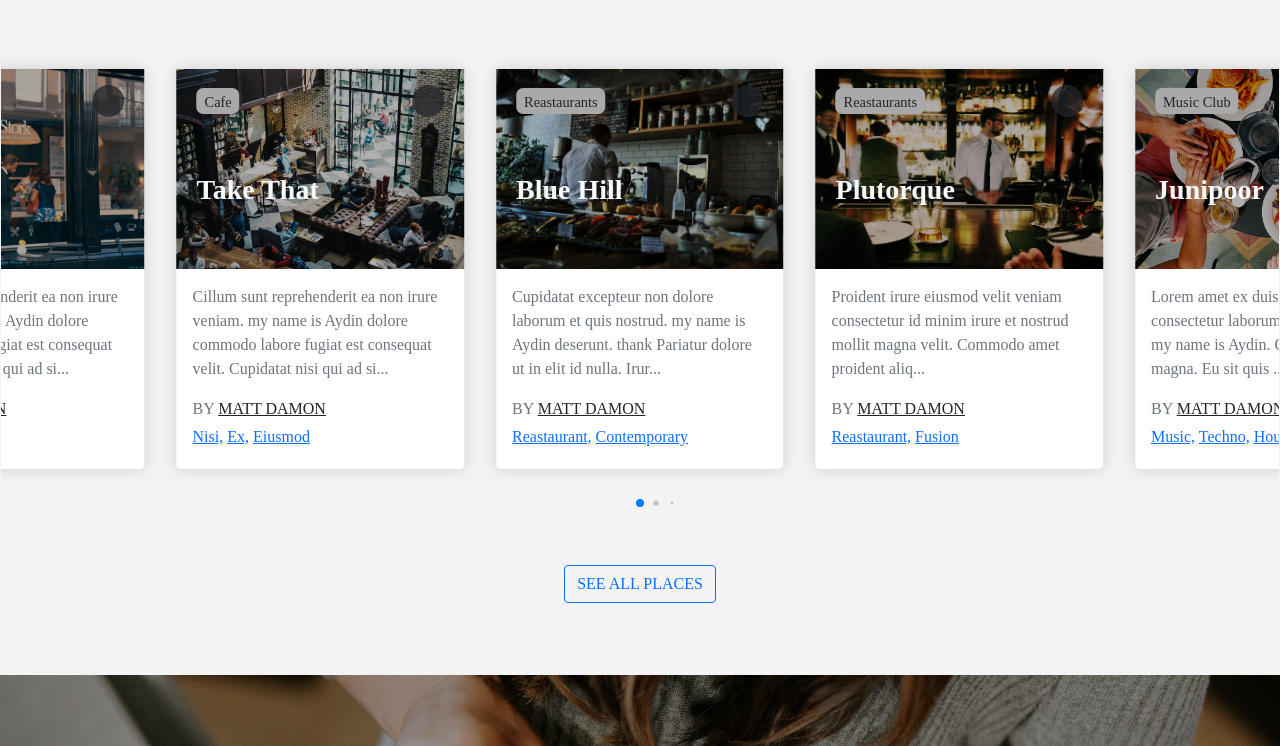
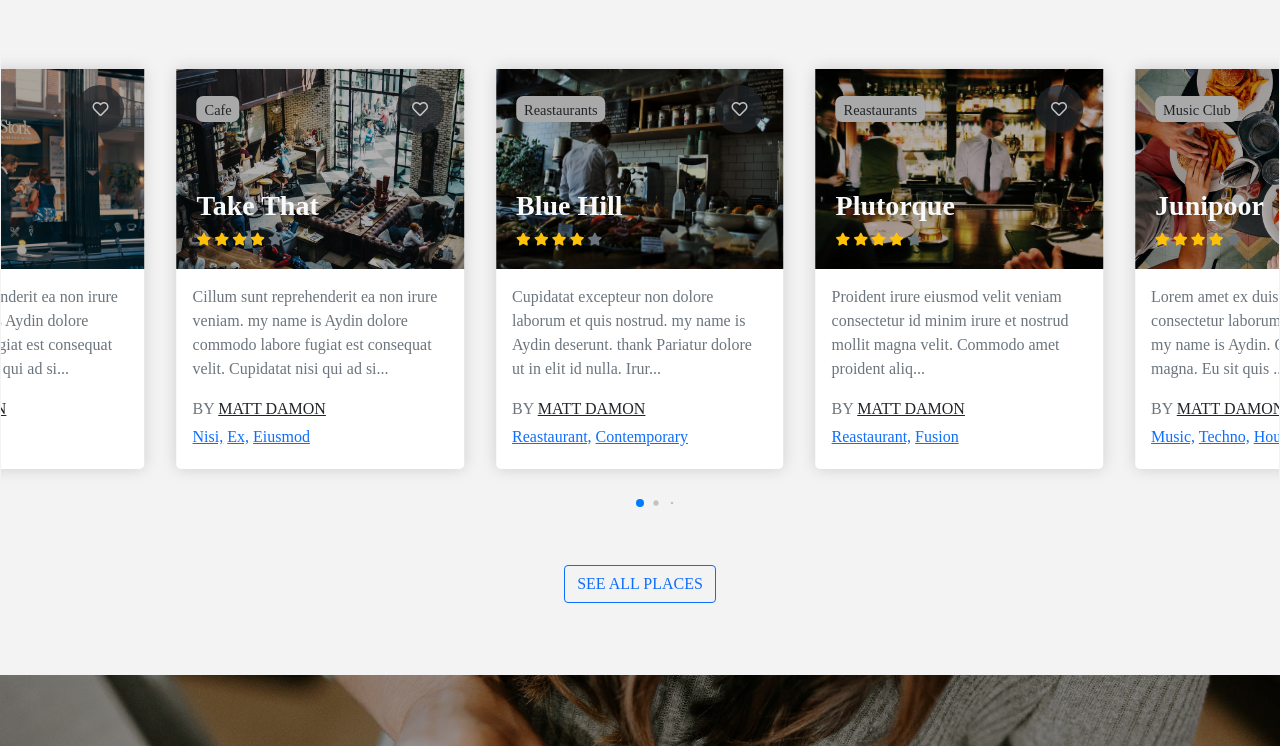
Before and after one commit to Aydin-lip/gh-learn, a plain HTML site: page index.html in a window 1280 px wide. Shown: the part 2054-2800 px from the top of the page. Drawn offline with nearby package versions, Linux system fonts and the light colour scheme.

Commit message:
add icon address

```diff
--- a/index.html
+++ b/index.html
@@ -9,6 +9,7 @@
 
   <link rel="stylesheet" href="https://unpkg.com/swiper@8/swiper-bundle.min.css">
   <link rel="stylesheet" href="./css/bootstrap.min.css">
+  <link rel="stylesheet" href="./Icon/css/all.css">
   <link rel="stylesheet" href="./css/style.css">
 
 </head>
```
